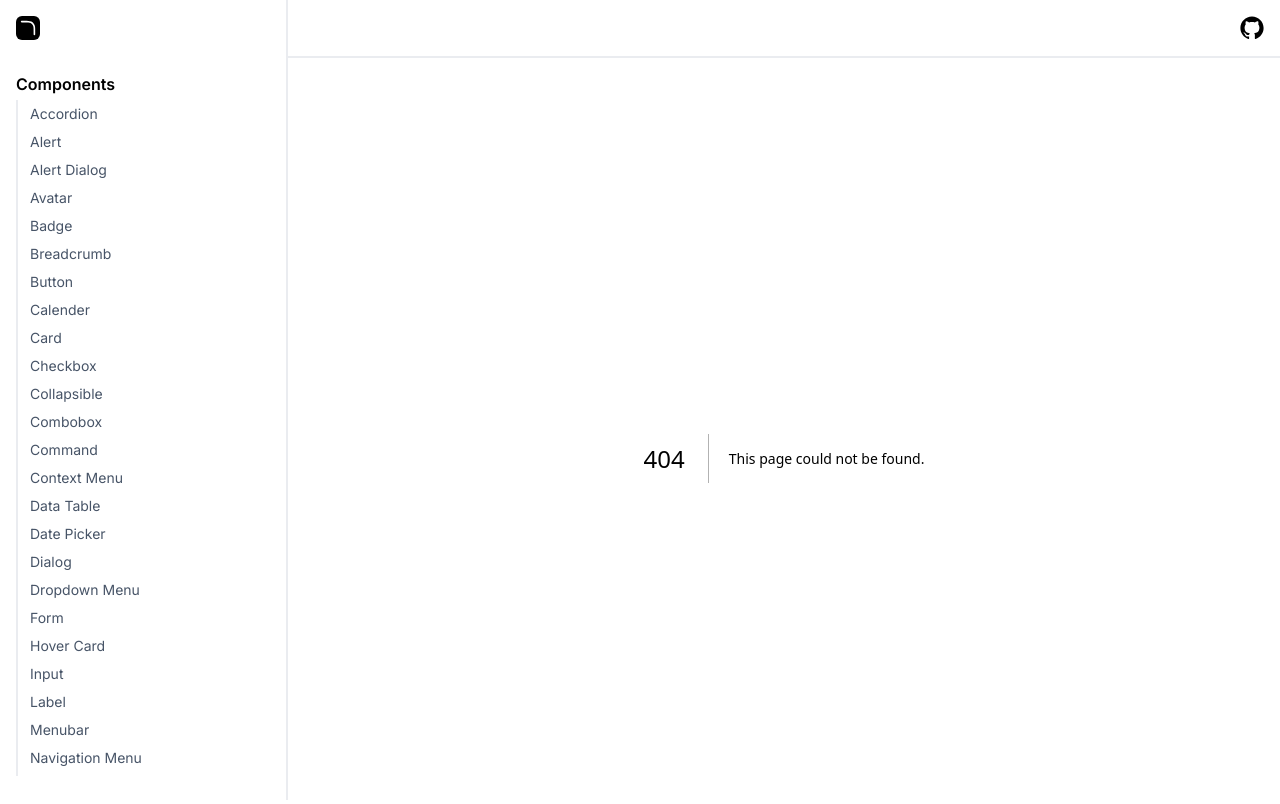
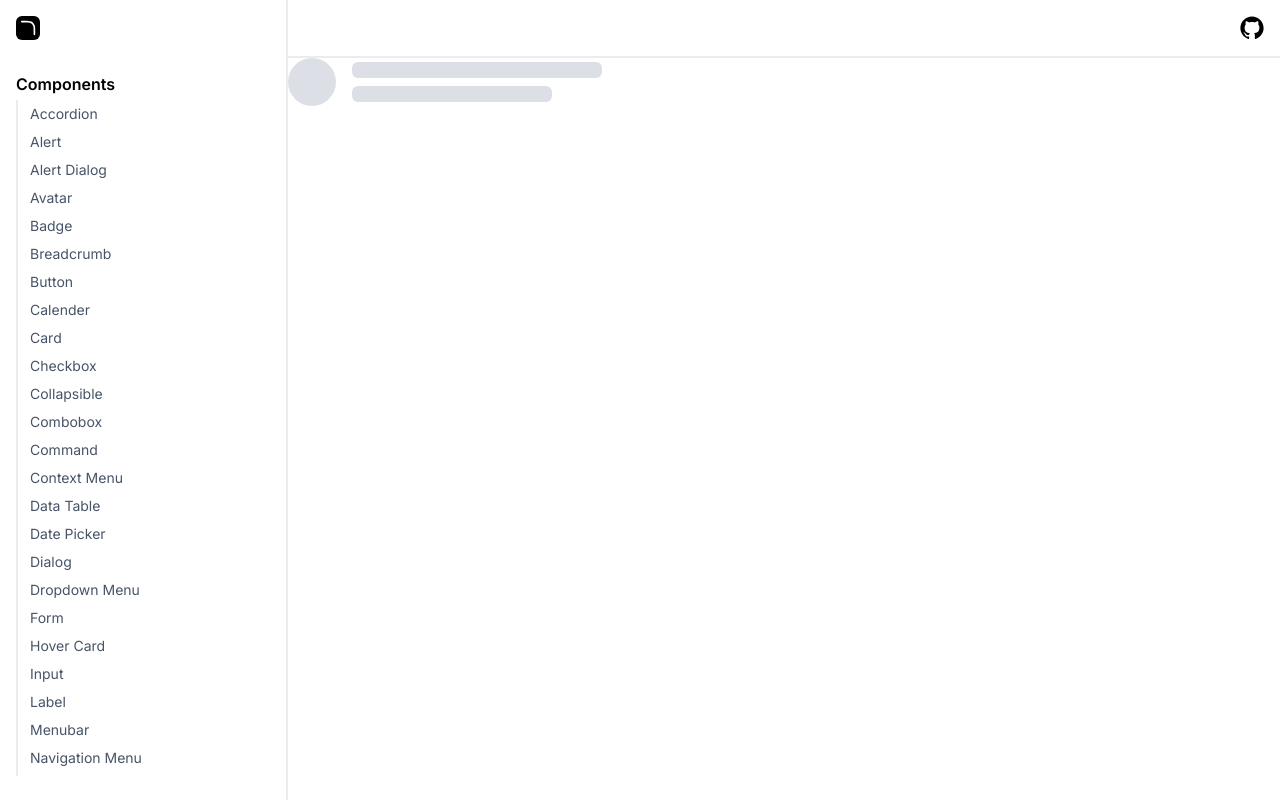
Before and after one commit to twinkalp10/open-ui, a Next.js app: page /components/skeleton in a window 1280 px wide. Before the commit this address had no page. Shown: the top 804 px of the page. Built offline with nearby package versions, Linux system fonts and the light colour scheme.

Commit message:
skeleton added

```diff
--- /dev/null
+++ b/app/components/skeleton/page.tsx
@@ -0,0 +1,16 @@
+import { Skeleton } from "@/components/Skeleton";
+import React from "react";
+
+const Page = () => {
+  return (
+    <div className="flex items-center space-x-4">
+      <Skeleton className="h-12 w-12 rounded-full" />
+      <div className="space-y-2">
+        <Skeleton className="h-4 w-[250px]" />
+        <Skeleton className="h-4 w-[200px]" />
+      </div>
+    </div>
+  );
+};
+
+export default Page;
--- /dev/null
+++ b/components/Skeleton.tsx
@@ -0,0 +1,15 @@
+import { cn } from "@/lib/utils";
+
+const Skeleton = ({
+  className,
+  ...props
+}: React.HTMLAttributes<HTMLDivElement>) => {
+  return (
+    <div
+      className={cn("animate-pulse rounded-md bg-gray-300", className)}
+      {...props}
+    />
+  );
+};
+
+export { Skeleton };
```
